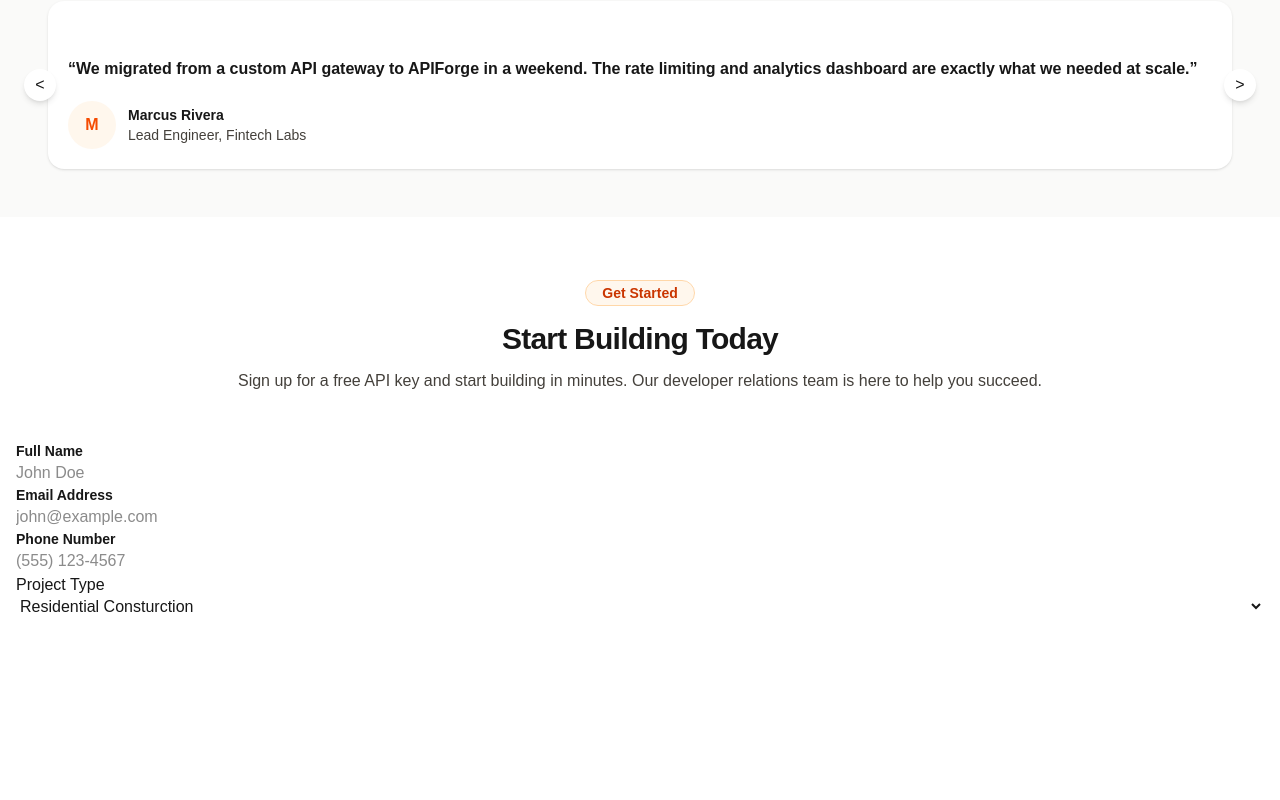
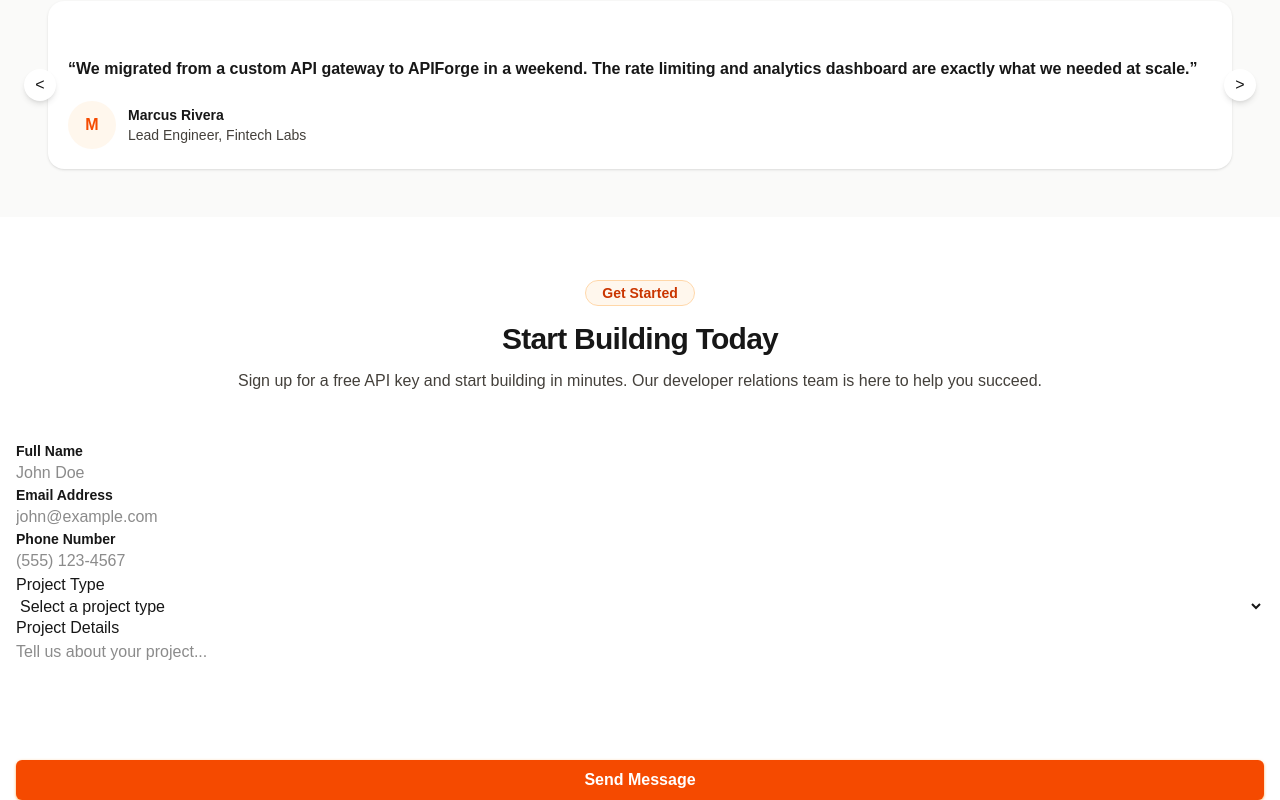
Before and after one commit to seesmof/API-Forge-Clone, a Next.js app in the folder src/: page / in a window 1280 px wide. Shown: the part 1790-2590 px from the top of the page. Before the commit the page ends 2406 px from the top, so only its background shows below. Built offline with nearby package versions, Linux system fonts and the light colour scheme; some icons are missing.

Commit message:
feat: add a select to form, and a submit button

```diff
--- a/src/components/Start.tsx
+++ b/src/components/Start.tsx
@@ -59,9 +59,31 @@ export default function StartSection() {
           <div className="flex flex-col">
             <label htmlFor="type">Project Type</label>
             <select name="type" id="type">
+              <option value="" disabled selected hidden>
+                Select a project type
+              </option>
               <option value="residential">Residential Consturction</option>
+              <option value="commercial">Commercial Building</option>
+              <option value="renovation">Renovation & Remodeling</option>
+              <option value="interior">Interior Design</option>
+              <option value="other">Other</option>
             </select>
           </div>
+
+          <div className="flex flex-col">
+            <label htmlFor="details">Project Details</label>
+            <textarea
+              className="resize-none"
+              name="details"
+              id="details"
+              rows={5}
+              placeholder="Tell us about your project..."
+            />
+          </div>
+
+          <button className="cursor-pointer duration-150 hover:bg-orange-700 bg-orange-600 text-white font-semibold w-full rounded-md py-2 shadow shadow-orange-300">
+            Send Message
+          </button>
         </form>
       </div>
     </div>
```
